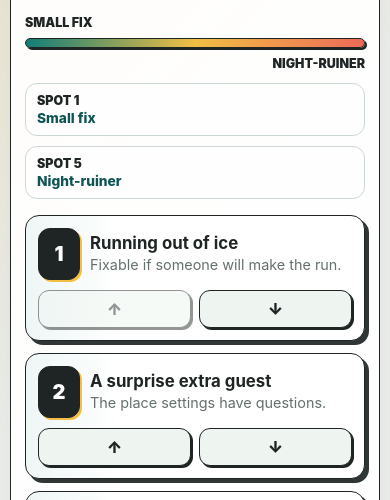
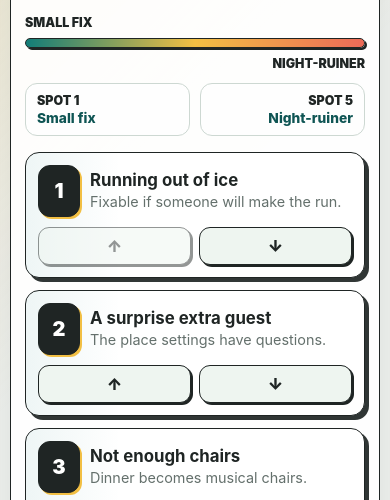
Before and after one commit to mishaberman/MildTakes, a plain HTML site: page index.html in a window 390 px wide. Shown: the part 343-843 px from the top of the page. Drawn offline with nearby package versions, Linux system fonts and the light colour scheme; no server answers.

Commit message:
Remove mobile rank guide overrides

```diff
--- a/styles.css
+++ b/styles.css
@@ -1935,14 +1935,6 @@ body.is-reordering {
     box-shadow: none;
   }
 
-  .rank-guide {
-    grid-template-columns: 1fr;
-  }
-
-  .rank-guide span:last-child {
-    text-align: left;
-  }
-
   .take-copy {
     grid-template-columns: minmax(0, 1fr);
   }
```
